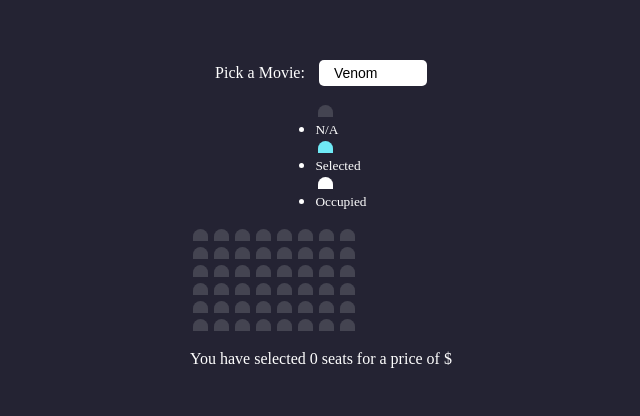
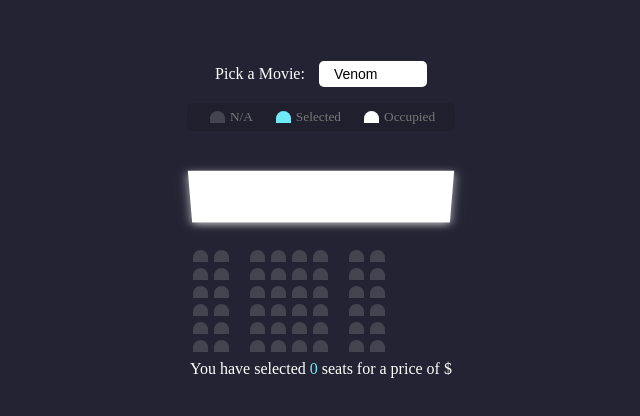
Before and after one commit to RobnettSean22/vanillajs-practice-movieselector, a plain HTML site: page index.html in a window 1280 px wide. Shown: the part 178-594 px from the top of the page, without its empty margins (319-959 px from the left). Drawn offline with Linux system fonts and the light colour scheme.

Commit message:
finished styling next interactivity with javascript

```diff
--- a/style.css
+++ b/style.css
@@ -27,6 +27,11 @@ body {
   appearance: none;
 }
 
+.container {
+  perspective: 1500px;
+  margin-bottom: none;
+}
+
 .seat {
   background-color: #444451;
   height: 12px;
@@ -43,6 +48,54 @@ body {
   background-color: #fff;
 }
 
+.seat:nth-last-of-type(2) {
+  margin-left: 18px;
+}
+.seat:nth-of-type(2) {
+  margin-right: 18px;
+}
+.seat:not(.occupied):hover {
+  cursor: pointer;
+  transform: scale(1.2);
+}
+.showcase .seat:not(.showcase):hover {
+  cursor: default;
+  transform: scale(1);
+}
+
+.showcase {
+  background: rgba(0, 0, 0, 0.1);
+  padding: 5px 10px;
+  border-radius: 5px;
+  color: #777;
+  list-style-type: none;
+  display: flex;
+  justify-content: space-between;
+}
+.showcase li {
+  display: flex;
+  align-items: center;
+  justify-content: center;
+  margin: 0 10px;
+}
+.showcase li small {
+  margin-left: 2px;
+}
+
+.screen {
+  background-color: #fff;
+  height: 70px;
+  width: 100%;
+  margin: 15px 0;
+  transform: rotateX(-45deg);
+  box-shadow: 0 3px 10px rgba(255, 255, 255, 0.7);
+}
 .row {
   display: flex;
 }
+p.text {
+  margin: 5px 0;
+}
+p.text span {
+  color: #6feaf6;
+}
```
